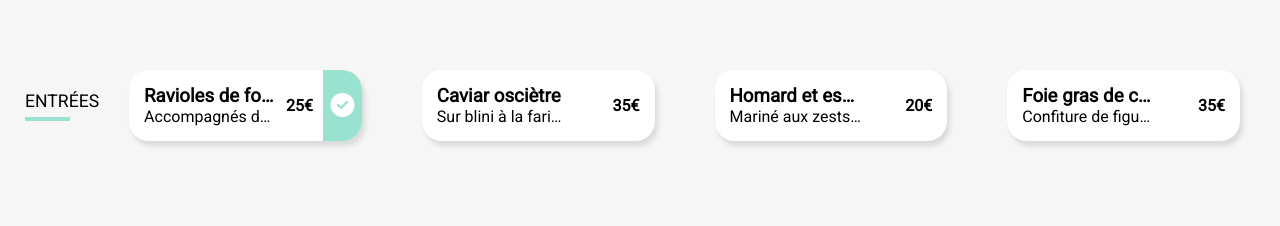
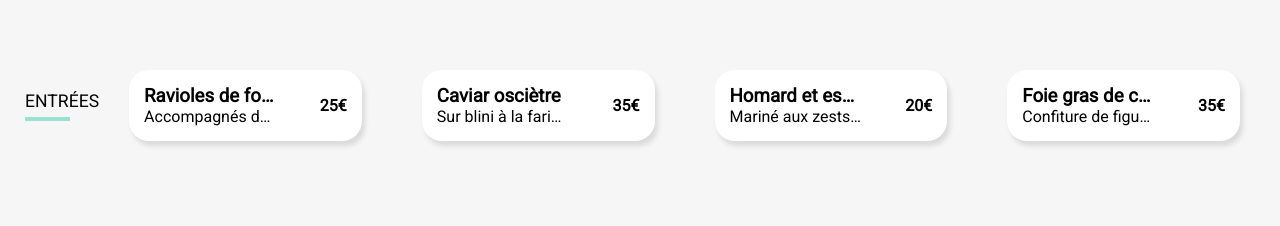
Before and after one commit to VincentQuenard/VincentQuenard_3_27042021, a website: page La_note_enchantée.html in a window 1280 px wide. Shown: the part 574-800 px from the top of the page. Drawn offline with Linux system fonts and the light colour scheme; a web font is replaced by a local one.

Commit message:
ajout de la coche sur choix menu sans rotation check mais masque le prix...

```diff
--- a/scss/Layout/_menus.scss
+++ b/scss/Layout/_menus.scss
@@ -83,13 +83,15 @@
     box-shadow: 3px 5px 5px $couleur_shadow;
     margin: 10px 0 20px 0;
     overflow: hidden;
+    position: relative;
+    &:hover .menu_check{
+        transform: translateX(0px);
+    }
 
     animation: slideMenu 2s ease-in-out forwards;
 
     .menu_plat {
         width: 70%;
-
-
         h3 ,p{
         white-space: nowrap;
         overflow: hidden;
@@ -118,11 +120,16 @@
 .menu_check{
 
     background-color: $couleur_tertiaire;
-    margin: -15px -15px -15px 10px;
-    width: 50px;
+    width: 60px;
     display: flex;
     align-items: center;
     justify-content: center;
+    position: absolute;
+    top: 0;
+    right: 0;
+    height: 100%;
+    transition-duration: 600ms;
+    transform: translateX(60px);
 
 
 
```
Also changed, not shown: index.html (+0 -2 lines), css/style.css, 1 other file.
